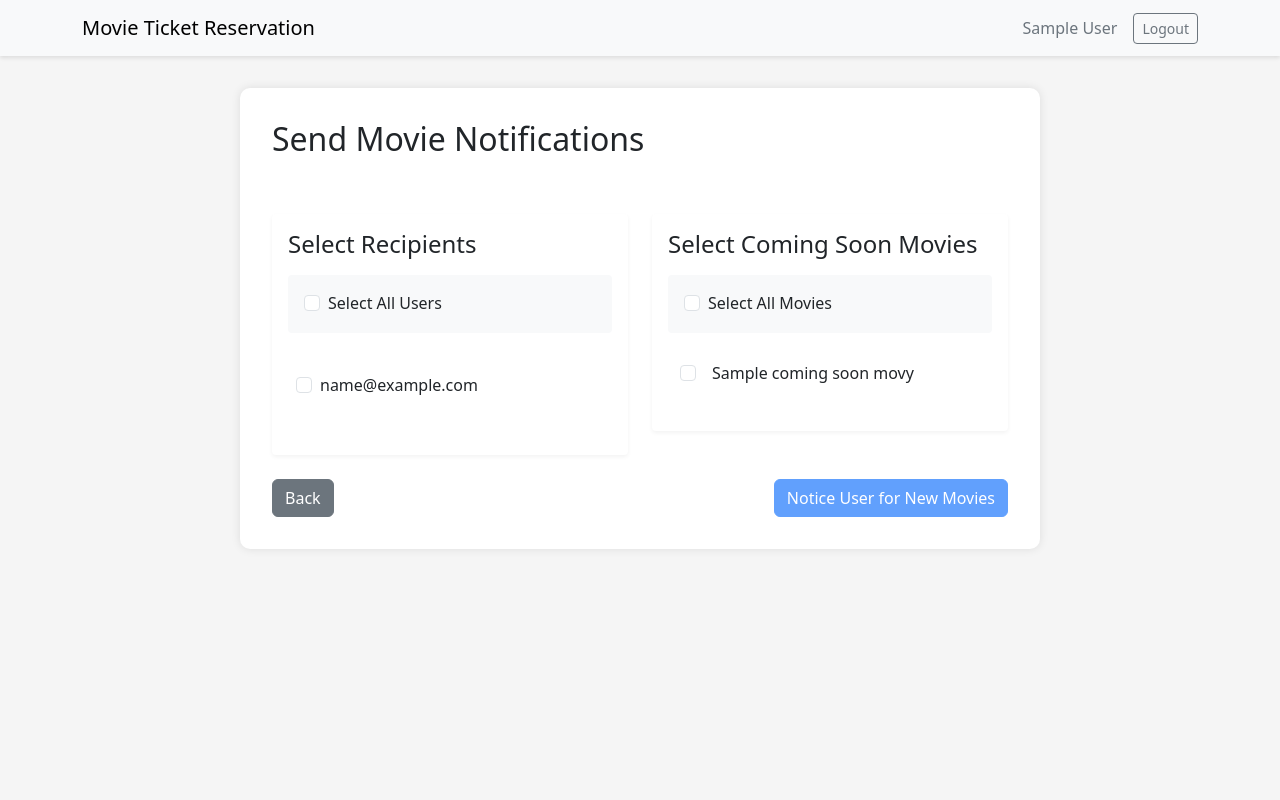
After one commit to lsomorai/AcmePlex-Movie-Theater-Ticket-Reservation-App, a Spring app: template src/main/resources/templates/admin-notifications.html in a window 1280 px wide. The commit adds this page. Run offline with Thymeleaf, Linux system fonts and the light colour scheme; the template is opened without the code that fills it: most values are stand-ins (such as "Sample title", 1, 10 or a date in 2020); data that the repository does not hold is empty.

Commit message:
admin to send new movie notification to users

```diff
--- a/src/main/java/com/example/movieticket/controller/AuthenticationController.java
+++ b/src/main/java/com/example/movieticket/controller/AuthenticationController.java
@@ -59,6 +59,7 @@ public class AuthenticationController {
 			User user = users.get(0);
 			session.setAttribute("username", user.getUsername());
 			session.setAttribute("userId", user.getId());
+			session.setAttribute("userType", user.getUserType());
 
 			if (returnUrl != null && !returnUrl.isEmpty()) {
 				return "redirect:" + returnUrl;
--- a/src/main/java/com/example/movieticket/entity/MovieStatus.java
+++ b/src/main/java/com/example/movieticket/entity/MovieStatus.java
@@ -1,6 +1,6 @@
 package com.example.movieticket.entity;
 
 public enum MovieStatus {
-    COMING_SOON,
-    NOW_SHOWING
+    NOW_SHOWING,
+    COMING_SOON
 }
--- a/src/main/java/com/example/movieticket/repository/MovieRepository.java
+++ b/src/main/java/com/example/movieticket/repository/MovieRepository.java
@@ -1,6 +1,7 @@
 package com.example.movieticket.repository;
 
 import com.example.movieticket.entity.Movie;
+import com.example.movieticket.entity.MovieStatus;
 import org.springframework.data.jpa.repository.JpaRepository;
 import org.springframework.data.jpa.repository.Query;
 import org.springframework.data.repository.query.Param;
@@ -11,4 +12,7 @@ import java.util.List;
 public interface MovieRepository extends JpaRepository<Movie, Long> {
     @Query("SELECT DISTINCT s.movie FROM Showtime s WHERE s.theatre.id = :theatreId ORDER BY s.movie.status ASC")
     List<Movie> findMoviesByTheatreId(@Param("theatreId") Long theatreId);
+
+    @Query("SELECT m FROM Movie m WHERE m.status = :status")
+    List<Movie> findByStatus(@Param("status") MovieStatus status);
 }
--- a/src/main/java/com/example/movieticket/repository/UserRepository.java
+++ b/src/main/java/com/example/movieticket/repository/UserRepository.java
@@ -19,4 +19,7 @@ public interface UserRepository extends JpaRepository<User, Long> {
     @Query("SELECT u FROM User u WHERE u.username = ?1")
     List<User> findByUsername(String username);
 
+    @Query("SELECT u FROM User u WHERE u.usertype = ?1 AND u.email IS NOT NULL")
+    List<User> findByUserType(String userType);
+
 }
--- /dev/null
+++ b/src/main/resources/templates/admin-notifications.html
@@ -0,0 +1,261 @@
+<!DOCTYPE HTML>
+<html xmlns:th="http://www.thymeleaf.org">
+<head>
+    <title>Send Notifications</title>
+    <meta http-equiv="Content-Type" content="text/html; charset=UTF-8" />
+    <link href="https://cdn.jsdelivr.net/npm/bootstrap@5.3.3/dist/css/bootstrap.min.css" rel="stylesheet">
+    <style>
+        body {
+            min-height: 100vh;
+            background: #f5f5f5;
+        }
+        .admin-container {
+            max-width: 800px;
+            margin: 2rem auto;
+            padding: 2rem;
+            background: white;
+            border-radius: 10px;
+            box-shadow: 0 0 10px rgba(0,0,0,0.1);
+        }
+        .navbar {
+            margin-bottom: 2rem;
+            box-shadow: 0 2px 4px rgba(0,0,0,0.1);
+        }
+        .user-info {
+            margin-left: auto;
+            display: flex;
+            align-items: center;
+            gap: 1rem;
+        }
+        .username {
+            color: #6c757d;
+        }
+        .email-list {
+            margin: 2rem 0;
+        }
+        .email-item {
+            padding: 0.5rem;
+            border-bottom: 1px solid #dee2e6;
+        }
+        .email-item:last-child {
+            border-bottom: none;
+        }
+        .select-all-container {
+            padding: 1rem;
+            background-color: #f8f9fa;
+            border-radius: 0.25rem;
+            margin-bottom: 1rem;
+        }
+        .notification-container {
+            margin-top: 2rem;
+            padding: 1rem;
+            background-color: #fff;
+            border-radius: 0.25rem;
+            box-shadow: 0 2px 4px rgba(0,0,0,0.05);
+        }
+
+        .movie-list {
+            margin: 1rem 0;
+        }
+
+        .movie-item {
+            padding: 0.75rem;
+            border-bottom: 1px solid #dee2e6;
+            display: flex;
+            align-items: center;
+        }
+
+        .movie-item:last-child {
+            border-bottom: none;
+        }
+
+        .movie-title {
+            font-weight: 500;
+            margin-left: 0.5rem;
+        }
+    </style>
+</head>
+<body>
+    <nav class="navbar navbar-expand-lg navbar-light bg-light">
+        <div class="container">
+            <a class="navbar-brand" href="/dashboard">Movie Ticket Reservation</a>
+            <div class="user-info">
+                <span class="username" th:text="${displayName}">Username</span>
+                <a href="/logout" class="btn btn-outline-secondary btn-sm">Logout</a>
+            </div>
+        </div>
+    </nav>
+
+    <div class="admin-container">
+        <h2 class="mb-4">Send Movie Notifications</h2>
+
+        <form id="notificationForm" th:action="@{/admin/send-notifications}" method="post">
+            <div class="row">
+                <!-- Users Section -->
+                <div class="col-md-6">
+                    <div class="notification-container">
+                        <h4 class="mb-3">Select Recipients</h4>
+                        <div class="select-all-container">
+                            <div class="form-check">
+                                <input class="form-check-input" type="checkbox" id="selectAllUsers">
+                                <label class="form-check-label" for="selectAllUsers">
+                                    Select All Users
+                                </label>
+                            </div>
+                        </div>
+
+                        <div class="email-list">
+                            <div th:each="user : ${regularUsers}" class="email-item">
+                                <div class="form-check">
+                                    <input class="form-check-input user-checkbox"
+                                           type="checkbox"
+                                           th:id="${'user-' + user.id}"
+                                           th:value="${user.email}"
+                                           name="selectedEmails">
+                                    <label class="form-check-label" th:for="${'user-' + user.id}"
+                                           th:text="${user.email}">
+                                        user@example.com
+                                    </label>
+                                </div>
+                            </div>
+                        </div>
+                    </div>
+                </div>
+
+                <!-- Movies Section -->
+                <div class="col-md-6">
+                    <div class="notification-container">
+                        <h4 class="mb-3">Select Coming Soon Movies</h4>
+                        <div class="select-all-container">
+                            <div class="form-check">
+                                <input class="form-check-input" type="checkbox" id="selectAllMovies">
+                                <label class="form-check-label" for="selectAllMovies">
+                                    Select All Movies
+                                </label>
+                            </div>
+                        </div>
+
+                        <div class="movie-list">
+                            <div th:each="movie : ${comingSoonMovies}" class="movie-item">
+                                <div class="form-check">
+                                    <input class="form-check-input movie-checkbox"
+                                           type="checkbox"
+                                           th:id="${'movie-' + movie.id}"
+                                           th:value="${movie.id}"
+                                           name="selectedMovies">
+                                    <label class="form-check-label movie-title"
+                                           th:for="${'movie-' + movie.id}"
+                                           th:text="${movie.title}">
+                                        Movie Title
+                                    </label>
+                                </div>
+                            </div>
+                        </div>
+                    </div>
+                </div>
+            </div>
+
+            <div class="d-flex justify-content-between mt-4">
+                <a href="/admin" class="btn btn-secondary">Back</a>
+                <button type="submit" class="btn btn-primary" id="sendButton" disabled>
+                    Notice User for New Movies
+                </button>
+            </div>
+        </form>
+    </div>
+
+    <div id="successMessage" class="alert alert-success mt-3" style="display: none;">
+    </div>
+
+    <script>
+        document.addEventListener('DOMContentLoaded', function() {
+            const selectAllUsersCheckbox = document.getElementById('selectAllUsers');
+            const selectAllMoviesCheckbox = document.getElementById('selectAllMovies');
+            const userCheckboxes = document.querySelectorAll('.user-checkbox');
+            const movieCheckboxes = document.querySelectorAll('.movie-checkbox');
+            const sendButton = document.getElementById('sendButton');
+
+            // Select All Users functionality
+            selectAllUsersCheckbox.addEventListener('change', function() {
+                userCheckboxes.forEach(checkbox => {
+                    checkbox.checked = this.checked;
+                });
+                updateSendButtonState();
+            });
+
+            // Select All Movies functionality
+            selectAllMoviesCheckbox.addEventListener('change', function() {
+                movieCheckboxes.forEach(checkbox => {
+                    checkbox.checked = this.checked;
+                });
+                updateSendButtonState();
+            });
+
+            // Individual checkbox functionality
+            userCheckboxes.forEach(checkbox => {
+                checkbox.addEventListener('change', function() {
+                    const allUsersChecked = Array.from(userCheckboxes).every(cb => cb.checked);
+                    selectAllUsersCheckbox.checked = allUsersChecked;
+                    updateSendButtonState();
+                });
+            });
+
+            movieCheckboxes.forEach(checkbox => {
+                checkbox.addEventListener('change', function() {
+                    const allMoviesChecked = Array.from(movieCheckboxes).every(cb => cb.checked);
+                    selectAllMoviesCheckbox.checked = allMoviesChecked;
+                    updateSendButtonState();
+                });
+            });
+
+            // Update send button state
+            function updateSendButtonState() {
+                const anyUserChecked = Array.from(userCheckboxes).some(cb => cb.checked);
+                const anyMovieChecked = Array.from(movieCheckboxes).some(cb => cb.checked);
+                sendButton.disabled = !(anyUserChecked && anyMovieChecked);
+            }
+
+            // Add form submission handler
+            document.getElementById('notificationForm').addEventListener('submit', function(e) {
+                e.preventDefault();
+
+                // Get selected emails
+                const selectedEmails = Array.from(document.querySelectorAll('.user-checkbox:checked'))
+                    .map(cb => cb.value);
+
+                // Get selected movie titles
+                const selectedMovies = Array.from(document.querySelectorAll('.movie-checkbox:checked'))
+                    .map(cb => cb.parentElement.querySelector('.movie-title').textContent.trim());
+
+                // Send the notification
+                fetch('/admin/send-notifications', {
+                    method: 'POST',
+                    headers: {
+                        'Content-Type': 'application/json',
+                    },
+                    body: JSON.stringify({
+                        emails: selectedEmails,
+                        movies: selectedMovies
+                    })
+                })
+                .then(response => response.json())
+                .then(data => {
+                    // Show success message
+                    const successDiv = document.getElementById('successMessage');
+                    successDiv.textContent = `Notification about ${selectedMovies.join(', ')} has been sent to ${selectedEmails.join(', ')}`;
+                    successDiv.style.display = 'block';
+
+                    // Reset form after 3 seconds
+                    setTimeout(() => {
+                        document.getElementById('notificationForm').reset();
+                        successDiv.style.display = 'none';
+                        updateSendButtonState();
+                    }, 3000);
+                });
+            });
+        });
+    </script>
+
+    <script src="https://cdn.jsdelivr.net/npm/bootstrap@5.3.3/dist/js/bootstrap.bundle.min.js"></script>
+</body>
+</html>
--- a/src/main/resources/templates/dashboard.html
+++ b/src/main/resources/templates/dashboard.html
@@ -59,6 +59,9 @@
         <div class="actions-container">
             <a href="/theatres" class="btn btn-primary btn-lg">Browse Theatres</a>
             <a href="/cancellation/cancel-ticket" class="btn btn-secondary btn-lg">Cancel Booking</a>
+            <a th:if="${session.userType == 'ADMIN'}"
+               href="/admin"
+               class="btn btn-danger btn-lg">Admin Dashboard</a>
         </div>
     </div>
 
```
Also changed, not shown: src/main/java/com/example/movieticket/controller/AdminController.java (added, +98 -0 lines), src/main/resources/templates/admin.html (added, +136 -0 lines).
